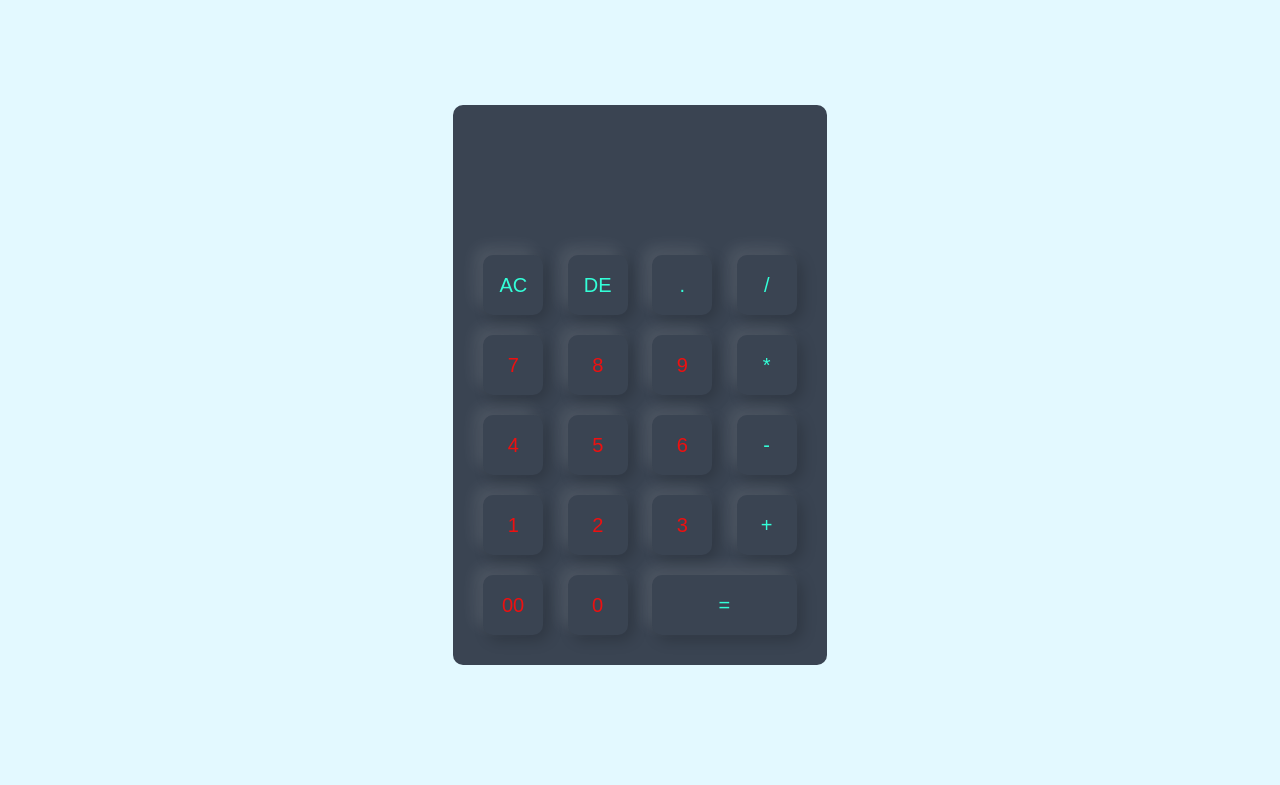
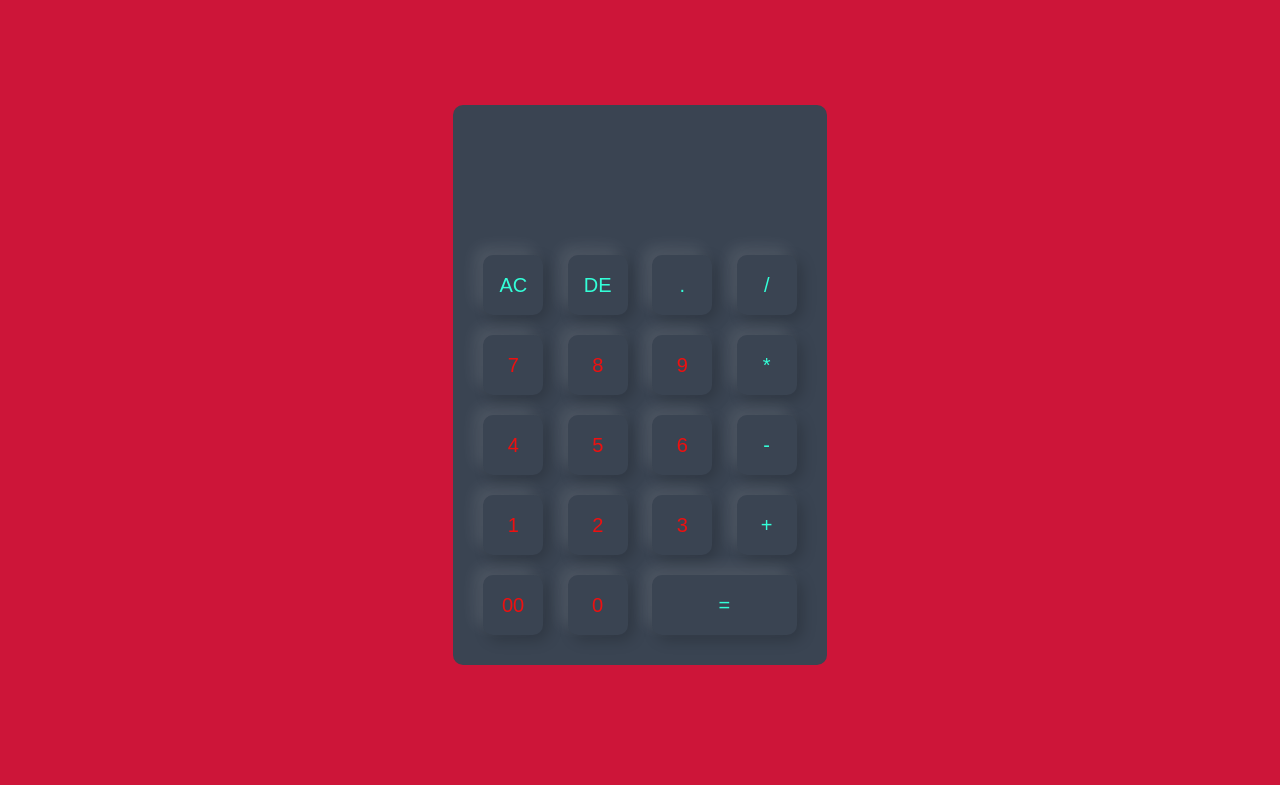
Before and after one commit to siminikita/calculator, a plain HTML site: page index.html in a window 1280 px wide. Shown: the part 70-855 px from the top of the page. Drawn offline with Linux system fonts and the light colour scheme.

Commit message:
Update first.css

```diff
--- a/first.css
+++ b/first.css
@@ -9,7 +9,6 @@
 .container{
     width: 100%;
     height: 100vh;
-    background: #e3f9ff;
     display: flex;
     align-items: center;
     justify-content: center;
```
